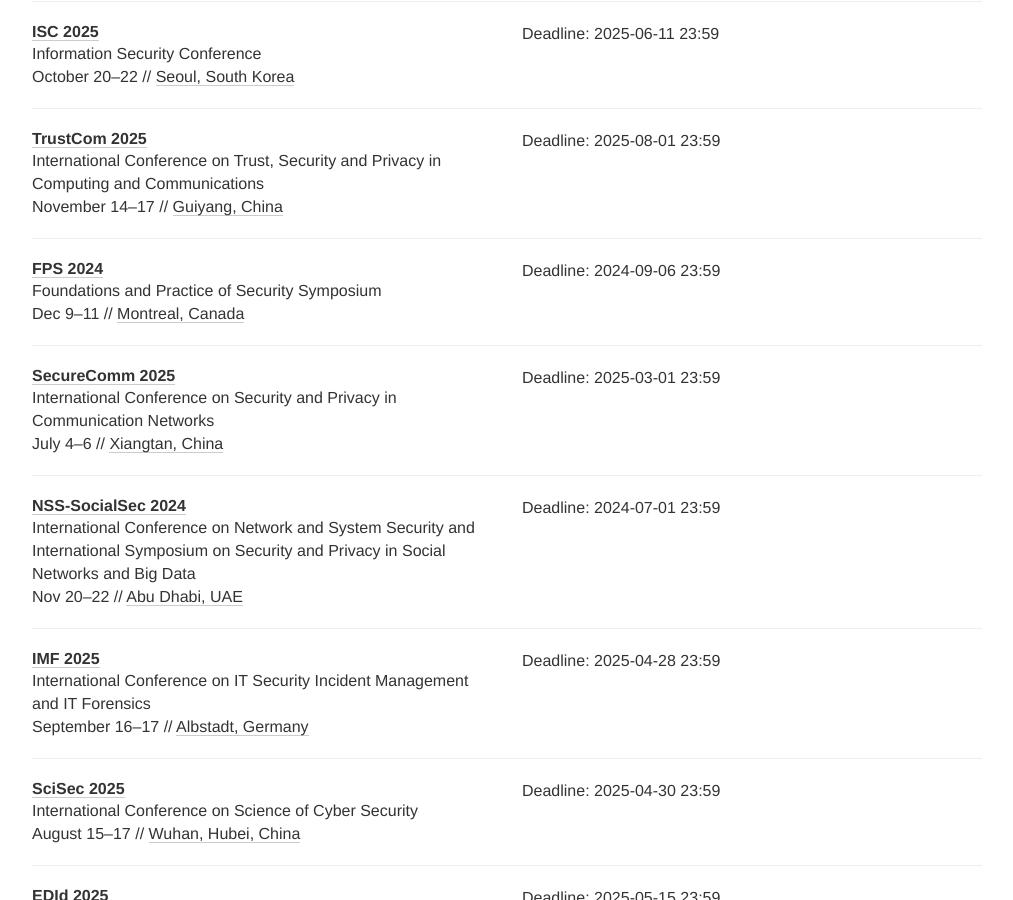
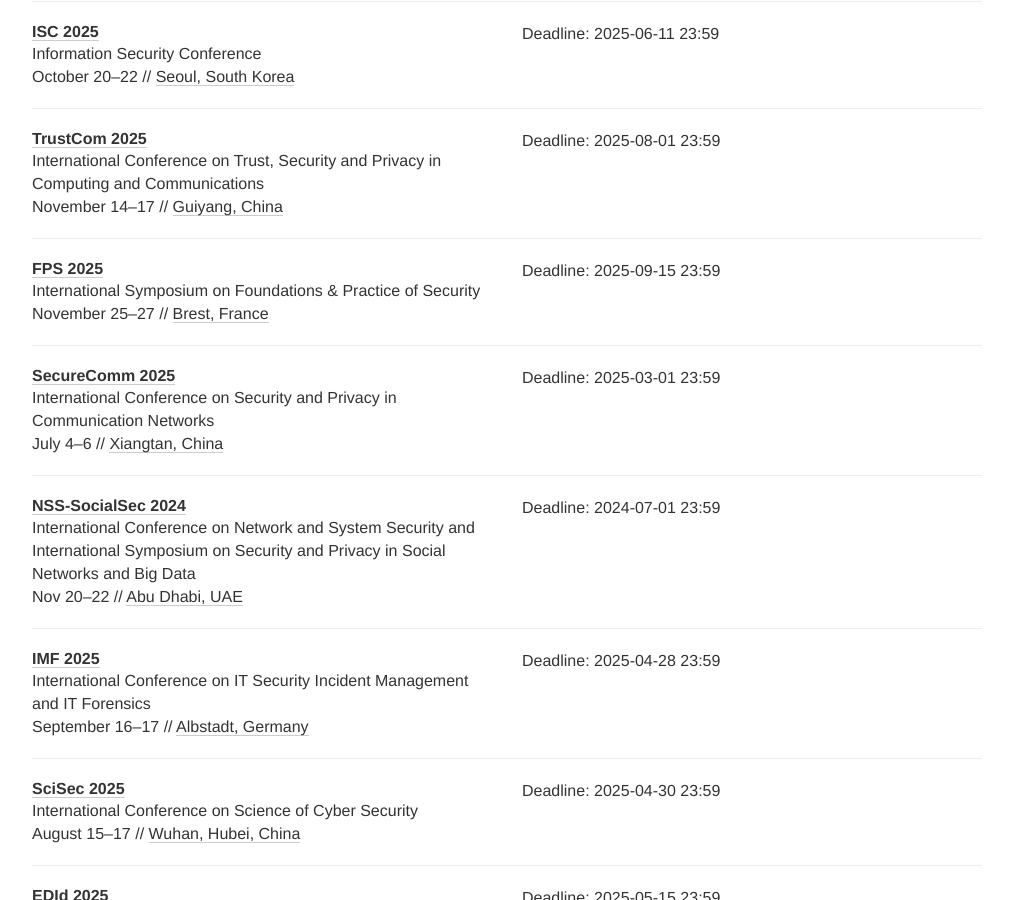
Before and after one commit to sec-deadlines/sec-deadlines.github.io, a Jekyll site: the page built from index.html, in a window 1280 px wide and 900 px high, scrolled down 2935 px. Shown: the whole window, without its empty margins (133-1146 px from the left). Built offline with Jekyll 4.4.1, drawn with Linux system fonts in a browser that asks for light colours; nearby versions of some CDN libraries; comment, search, counter and statistics services are not loaded; some of the changed text lies outside the part shown.

Commit message:
Merge into prior year

```diff
--- a/_data/conferences.yml
+++ b/_data/conferences.yml
@@ -171,12 +171,12 @@
   tags: [SEC, PRIV, CONF]
 
 - name: FPS
-  year: 2024
-  date: "Dec 9–11"
-  description: Foundations and Practice of Security Symposium
-  link: https://fps-2024.hec.ca
-  deadline: ["2024-09-06 23:59"]
-  place: Montreal, Canada
+  description: International Symposium on Foundations & Practice of Security
+  year: 2025
+  link: https://hub.imt-atlantique.fr/fps2025/
+  deadline: ["2025-09-15 23:59"]
+  date: November 25-27
+  place: Brest, France
   tags: [SEC, PRIV, CRYPTO, CONF]
 
 - name: SecureComm
@@ -1386,12 +1386,3 @@
   date: October 13
   place: Taipei, Taiwan
   tags: [SEC, SHOP]
-
-- name: FPS
-  description: International Symposium on Foundations & Practice of Security
-  year: 2025
-  link: https://hub.imt-atlantique.fr/fps2025/
-  deadline: ["2025-09-15 23:59"]
-  date: November 25-27
-  place: Brest, France
-  tags: [SEC, PRIV]
```
